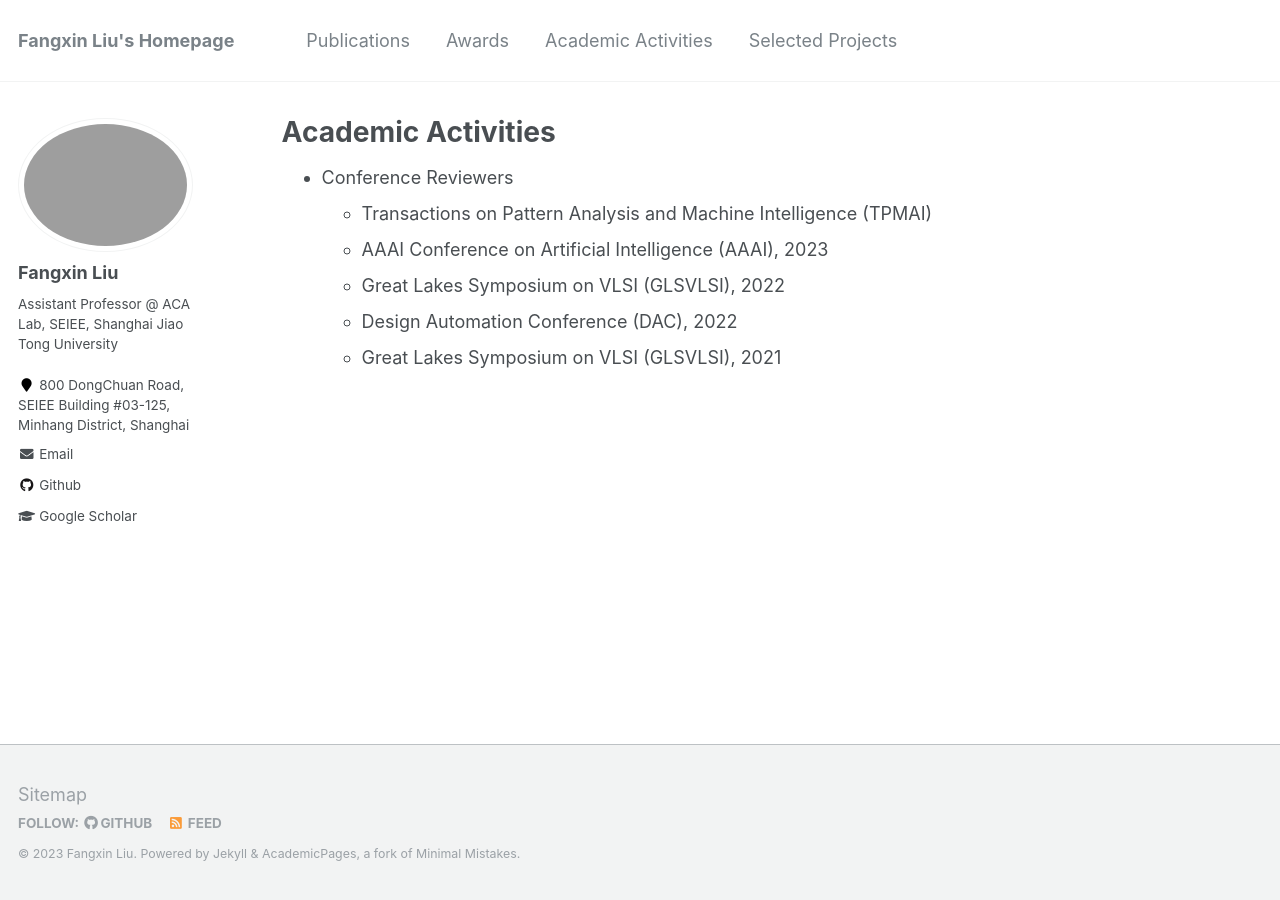
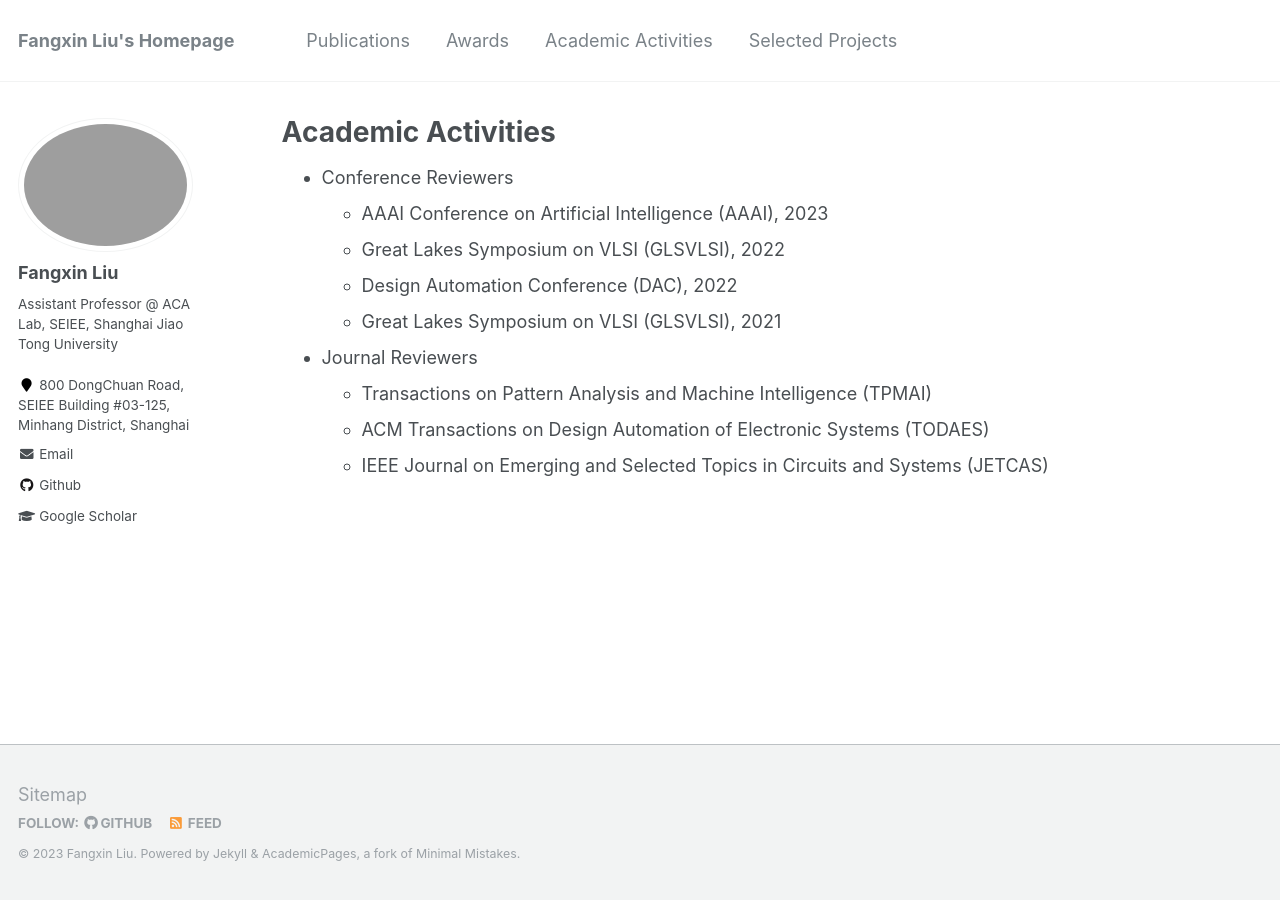
Before and after one commit to xywangbuaa/xywang.github.io, a Jekyll site: the page built from _pages/academic-activities.md, in a window 1280 px wide. Built offline with Jekyll 4.4.1, drawn with Linux system fonts in a browser that asks for light colours.

Commit message:
Update
.

```diff
--- a/_pages/academic-activities.md
+++ b/_pages/academic-activities.md
@@ -10,8 +10,13 @@ redirect_from:
 <!-- {% include base_path %} -->
 
 * Conference Reviewers
-  * Transactions on Pattern Analysis and Machine Intelligence (TPMAI)
   * AAAI Conference on Artificial Intelligence (AAAI), 2023
   * Great Lakes Symposium on VLSI (GLSVLSI), 2022
   * Design Automation Conference (DAC), 2022
   * Great Lakes Symposium on VLSI (GLSVLSI), 2021
+
+
+* Journal Reviewers
+  * Transactions on Pattern Analysis and Machine Intelligence (TPMAI)
+  * ACM Transactions on Design Automation of Electronic Systems (TODAES)
+  * IEEE Journal on Emerging and Selected Topics in Circuits and Systems (JETCAS)
```
Also changed, not shown: _pages/about.md (+5 -3 lines), _pages/publications.md (+3 -0 lines).
